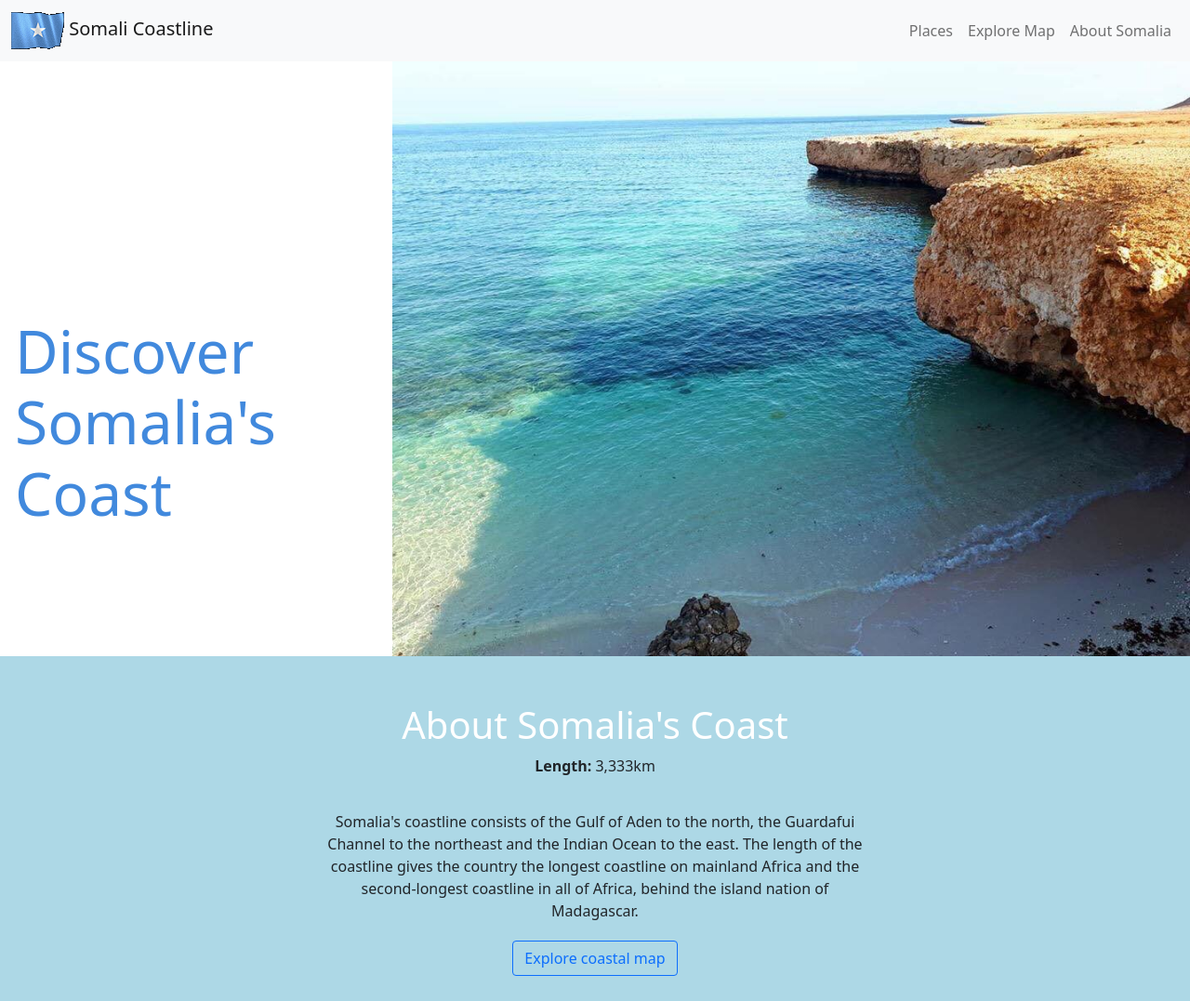
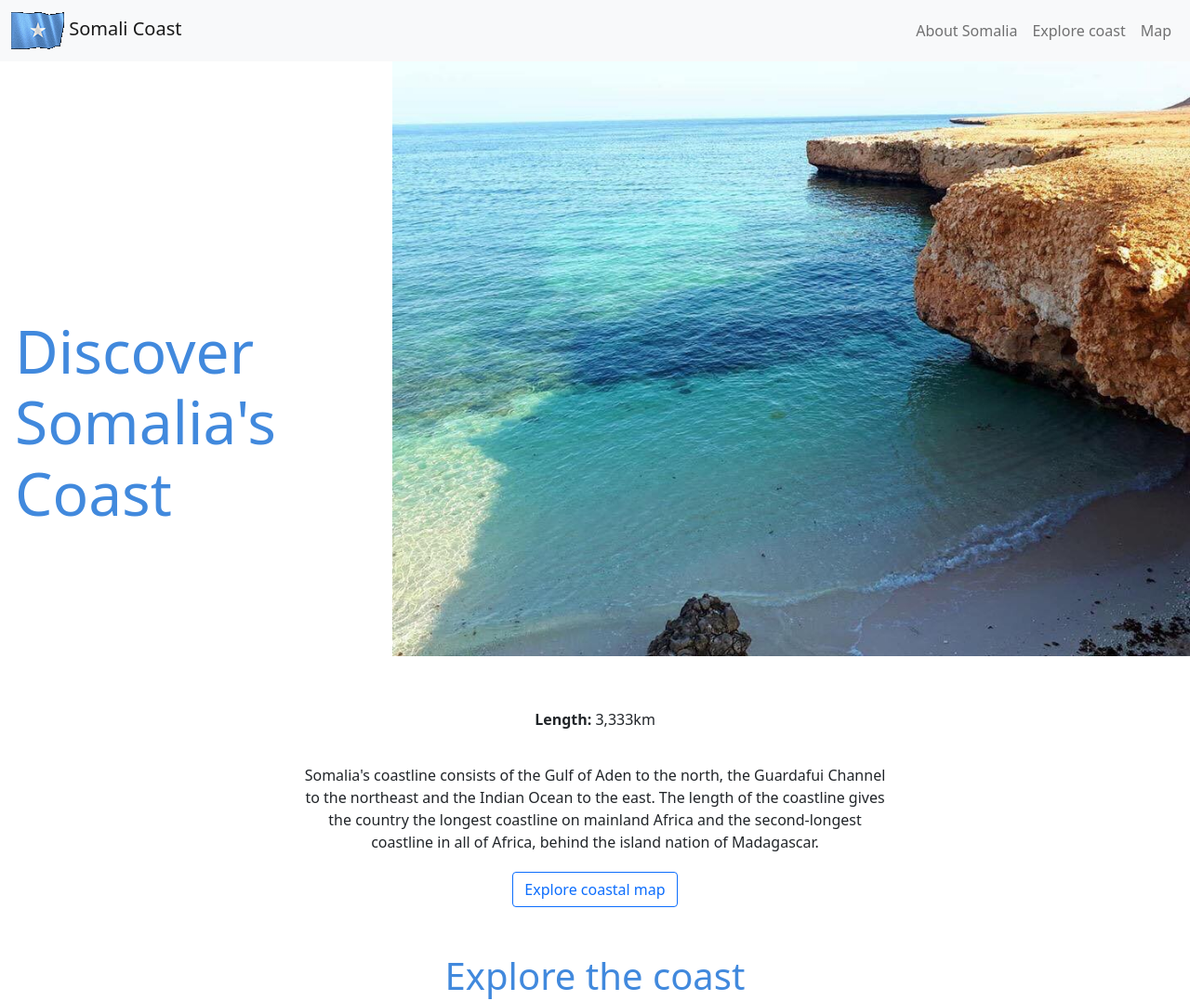
Before and after one commit to Zuhur/milestone-2, a plain HTML site: page index.html in a window 1280 px wide. Shown: the top 1077 px of the page at 93% size. Drawn offline with nearby package versions, Linux system fonts and the light colour scheme.

Commit message:
Changed nav bar titles

```diff
--- a/index.html
+++ b/index.html
@@ -13,7 +13,7 @@
 
     <nav class="navbar navbar-expand-lg navbar-light bg-light">
         <div class="container-fluid">
-            <a class="navbar-brand" href="index.html"> <img src="assets/images/Somalia-xs.gif" alt="somali flag gif"> Somali Coastline</a>
+            <a class="navbar-brand" href="index.html"> <img src="assets/images/Somalia-xs.gif" alt="somali flag gif"> Somali Coast</a>
 
             <button class="navbar-toggler" type="button" data-bs-toggle="collapse" data-bs-target="#navbarNav" aria-controls="navbarNav" aria-expanded="false" aria-label="Toggle navigation">
                 <span class="navbar-toggler-icon"></span>
@@ -22,13 +22,13 @@
             <div class="collapse navbar-collapse justify-content-end" id="navbarNav">
                 <ul class="navbar-nav">
                     <li class="nav-item">
-                        <a class="nav-link" href="#cities">Places</a>
+                        <a class="nav-link" href="#about-coast">About Somalia</a>
                     </li>
                     <li class="nav-item">
-                        <a class="nav-link" href="map.html">Explore Map</a>
+                        <a class="nav-link" href="#explore-coast">Explore coast</a>
                     </li>
                     <li class="nav-item">
-                        <a class="nav-link" href="#">About Somalia</a>
+                        <a class="nav-link" href="map.html"> Map</a>
                     </li>
                 </ul>
             </div>
@@ -44,7 +44,7 @@
        </div>
    </section>
 
-   <section class="about-coast">
+   <section id="about-coast">
         <div class="container text-center">
             <h1 class="title-about text-center">About Somalia's Coast</h1>
             <p class="text-center"><strong>Length: </strong> 3,333km</p>
@@ -57,13 +57,13 @@
        <div class="container">
            <h1 class="text-center">Explore the coast</h1>
            <div class="carousel">
-               <img class="current-img" src="assets/images/boats-on-water.jpeg" alt="">
-               <i class="fas fa-chevron-left img-btn" id="prev"></i>
-               <i class="fas fa-chevron-right img-btn" id="next"></i>
+               <img class="current-img" src="assets/images/boats-on-water.jpeg" alt="coastal images">
+                <i class="fas fa-chevron-left img-btn" id="prev"></i>
+                <i class="fas fa-chevron-right img-btn" id="next"></i>
            </div>
        </div>
    </section>
-
+   <!--Changed nav bar titles-->
    <footer>
         <p class="text-center">Copyright © 2021 Zuhur Hassan. All Rights Reserved</p>
    </footer>
```
